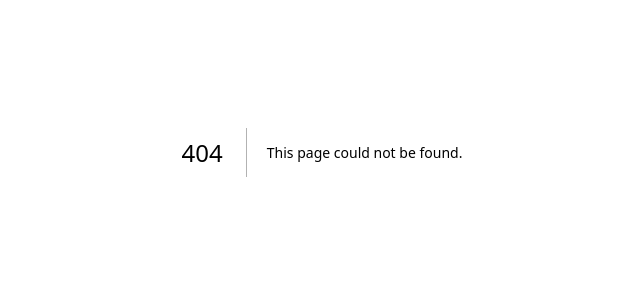
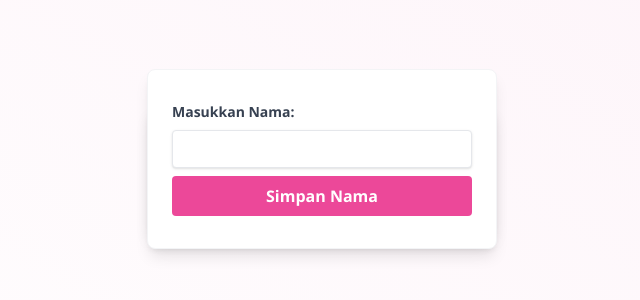
Before and after one commit to sindev08/say-something, a Next.js app: page /pasangan/buat-siapa in a window 1280 px wide. Before the commit this address had no page. Shown: the part 248-548 px from the top of the page, without its empty margins (318-958 px from the left). Built offline with nearby package versions, Linux system fonts and the light colour scheme.

Commit message:
feat(pasangan) : couple page
- input name
- name by slug

```diff
--- a/src/app/pasangan/page.tsx
+++ b/src/app/pasangan/[slug]/page.tsx
@@ -2,7 +2,7 @@
 import { CoupleCard } from "@/components/Cards/CoupleCard";
 import { useState } from "react";
 
-export default function Pasangan() {
+export default function Page({ params }: { params: { slug: string } }) {
   const [currentContentIndex, setCurrentContentIndex] = useState(0);
 
   const handleNext = () => {
@@ -20,7 +20,12 @@ export default function Pasangan() {
   const currentContent = coupleData[currentContentIndex];
   const isAtBeginning = currentContentIndex === 0;
   const isAtEnd = currentContentIndex === coupleData.length - 1;
-  console.log(currentContent);
+
+  // Membuat salinan array data pasangan
+  const modifiedCoupleData = [...coupleData];
+
+  // Mengubah title pada objek pertama
+  modifiedCoupleData[0].title = `Hai ${params.slug} Sayang!`;
 
   return (
     <main className="flex min-h-screen flex-col items-center justify-center bg-gradient-to-tr from-white to-pink-50 xl:p-0 p-4">
--- /dev/null
+++ b/src/app/pasangan/buat-siapa/page.tsx
@@ -0,0 +1,68 @@
+"use client";
+import React, { useState } from "react";
+
+export default function BuatSiapa() {
+  const [name, setName] = useState("");
+  const [nickname, setNickname] = useState("");
+  const [copySuccess, setCopySuccess] = useState(false);
+
+  const handleNameChange = (event: any) => {
+    setName(event.target.value);
+  };
+
+  const handleSaveName = () => {
+    setNickname(`${process.env.NEXT_PUBLIC_BASE_URL}pasangan/${name}`);
+    setCopySuccess(false); // Reset status copy setiap kali nama disimpan
+  };
+
+  const handleCopyLink = () => {
+    navigator.clipboard
+      .writeText(nickname)
+      .then(() => {
+        setCopySuccess(true); // Set status copy menjadi true setelah berhasil menyalin
+      })
+      .catch((err) => {
+        console.error("Gagal menyalin link:", err);
+      });
+  };
+
+  return (
+    <div className="flex min-h-screen flex-col items-center justify-center bg-gradient-to-tr from-white to-pink-50 xl:p-0 p-4">
+      <div className="flex flex-col relative">
+        <div className="px-6 py-8 relative bg-white shadow-lg rounded-lg border border-gray-100 flex flex-col max-w-sm">
+          <label className="block text-gray-700 text-sm font-bold mb-2">
+            Masukkan Nama:
+          </label>
+          <input
+            type="text"
+            value={name}
+            onChange={handleNameChange}
+            className="shadow appearance-none border rounded min-w-[300px] py-2 px-3 text-gray-700 leading-tight focus:outline-none focus:shadow-outline"
+          />
+          <button
+            type="button"
+            onClick={handleSaveName}
+            className="mt-2 bg-pink-500 hover:bg-pink-700 text-white font-bold py-2 px-4 rounded focus:outline-none focus:shadow-outline">
+            Simpan Nama
+          </button>
+        </div>
+        <div
+          className={`${
+            nickname.length > 0 ? "-mt-2" : "-mt-36"
+          } transition-all duration-700 ease-in-out px-6 py-8 bg-pink-200 shadow-lg rounded-lg border border-pink-500 flex flex-col max-w-sm`}>
+          <div className=" bg-white py-2 px-1.5 rounded">
+            <span className="italic">{nickname}</span>
+          </div>
+          <button
+            type="button"
+            onClick={handleCopyLink}
+            className={`mt-2  ${copySuccess ? "bg-green-500" : "bg-pink-500"} ${
+              copySuccess ? "hover:bg-green-700" : "hover:bg-pink-700"
+            }  text-white font-bold py-2 px-4 rounded focus:outline-none focus:shadow-outline`}>
+            {copySuccess ? "Berhasil Disalin!" : "Salin link"}
+          </button>
+        </div>
+      </div>
+    </div>
+  );
+}
```
